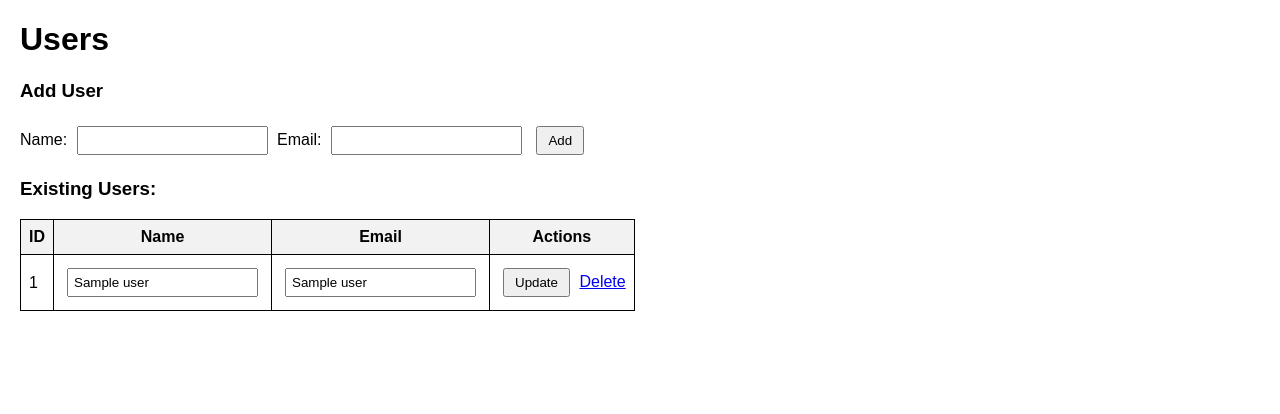
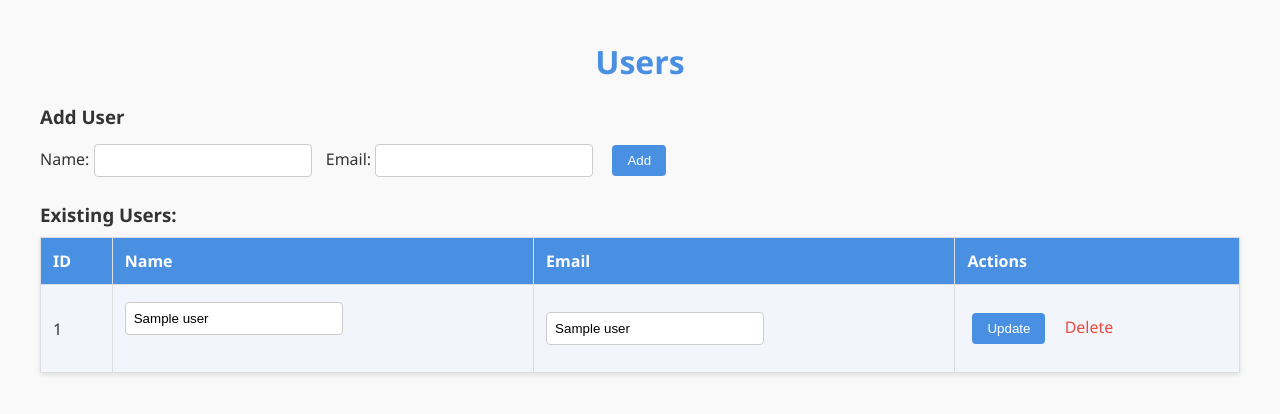
Before and after one commit to bhuvansuryawanshi/assignmnet, a Flask app: page / in a window 1280 px wide. Shown: the top 414 px of the page. Run offline with Flask 3, Linux system fonts and the light colour scheme; a database or web service that is not in the repository returns one stand-in record (values such as "Sample title"); some libraries are stand-ins or nearby versions.

Commit message:
udpated frontend

```diff
--- a/templates/index.html
+++ b/templates/index.html
@@ -3,11 +3,86 @@
 <head>
     <title>Python-PostgreSQL CRUD Web App</title>
     <style>
-        body { font-family: Arial, sans-serif; margin: 20px; }
-        table, th, td { border: 1px solid black; border-collapse: collapse; padding: 8px; }
-        input { padding: 5px; margin: 5px; }
-        button { padding: 5px 10px; margin: 5px; }
-        th { background-color: #f2f2f2; }
+        body {
+            font-family: 'Segoe UI', Tahoma, Geneva, Verdana, sans-serif;
+            margin: 40px;
+            background-color: #f9f9f9;
+            color: #333;
+        }
+
+        h1 {
+            color: #4a90e2;
+            text-align: center;
+        }
+
+        h3 {
+            color: #333;
+            margin-bottom: 10px;
+        }
+
+        form {
+            margin-bottom: 20px;
+        }
+
+        input[type="text"],
+        input[type="email"] {
+            padding: 8px;
+            margin: 5px 10px 5px 0;
+            border: 1px solid #ccc;
+            border-radius: 4px;
+            width: 200px;
+        }
+
+        button {
+            padding: 8px 15px;
+            margin: 5px;
+            border: none;
+            border-radius: 4px;
+            background-color: #4a90e2;
+            color: white;
+            cursor: pointer;
+            transition: background-color 0.3s;
+        }
+
+        button:hover {
+            background-color: #357ab8;
+        }
+
+        a {
+            color: #e74c3c;
+            text-decoration: none;
+            margin-left: 10px;
+        }
+
+        a:hover {
+            text-decoration: underline;
+        }
+
+        table {
+            width: 100%;
+            border-collapse: collapse;
+            background-color: white;
+            box-shadow: 0 2px 5px rgba(0,0,0,0.1);
+        }
+
+        th, td {
+            border: 1px solid #ddd;
+            padding: 12px;
+            text-align: left;
+        }
+
+        th {
+            background-color: #4a90e2;
+            color: white;
+        }
+
+        tr:nth-child(even) {
+            background-color: #f2f6fc;
+        }
+
+        tr:hover {
+            background-color: #e1f0ff;
+        }
     </style>
 </head>
 <body>
```
